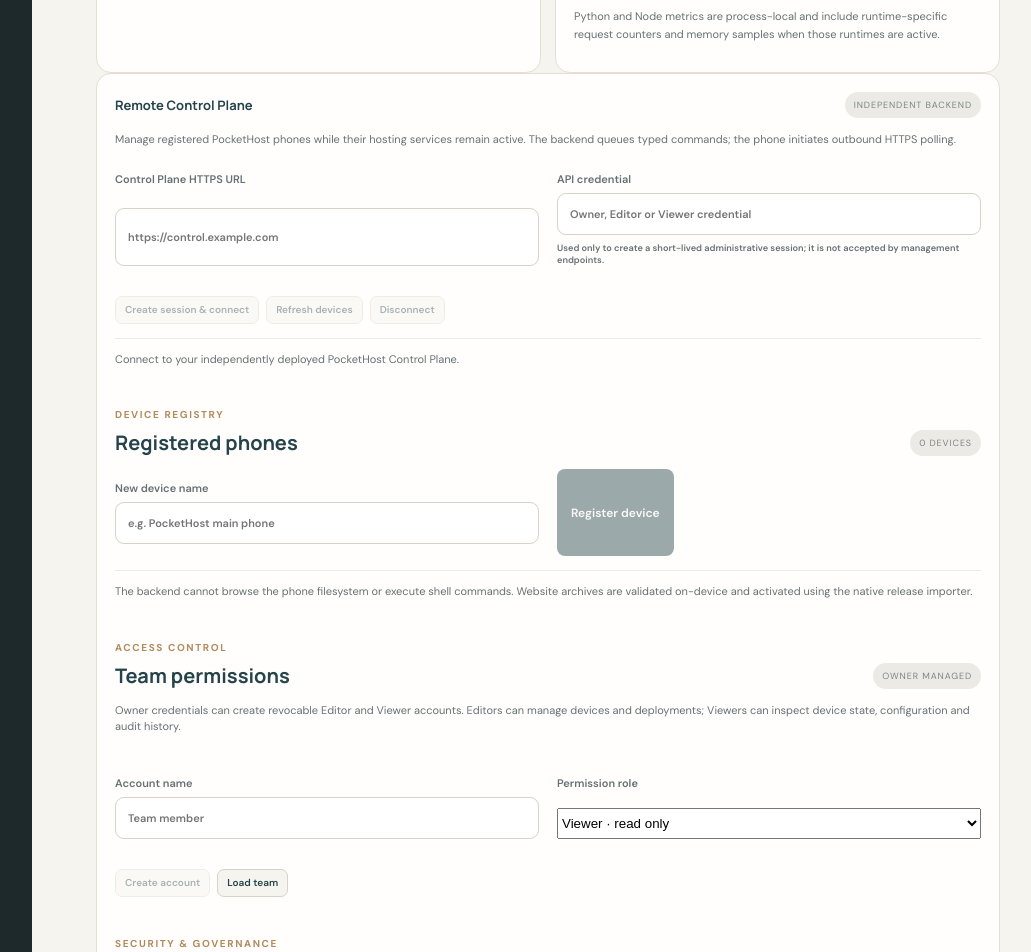
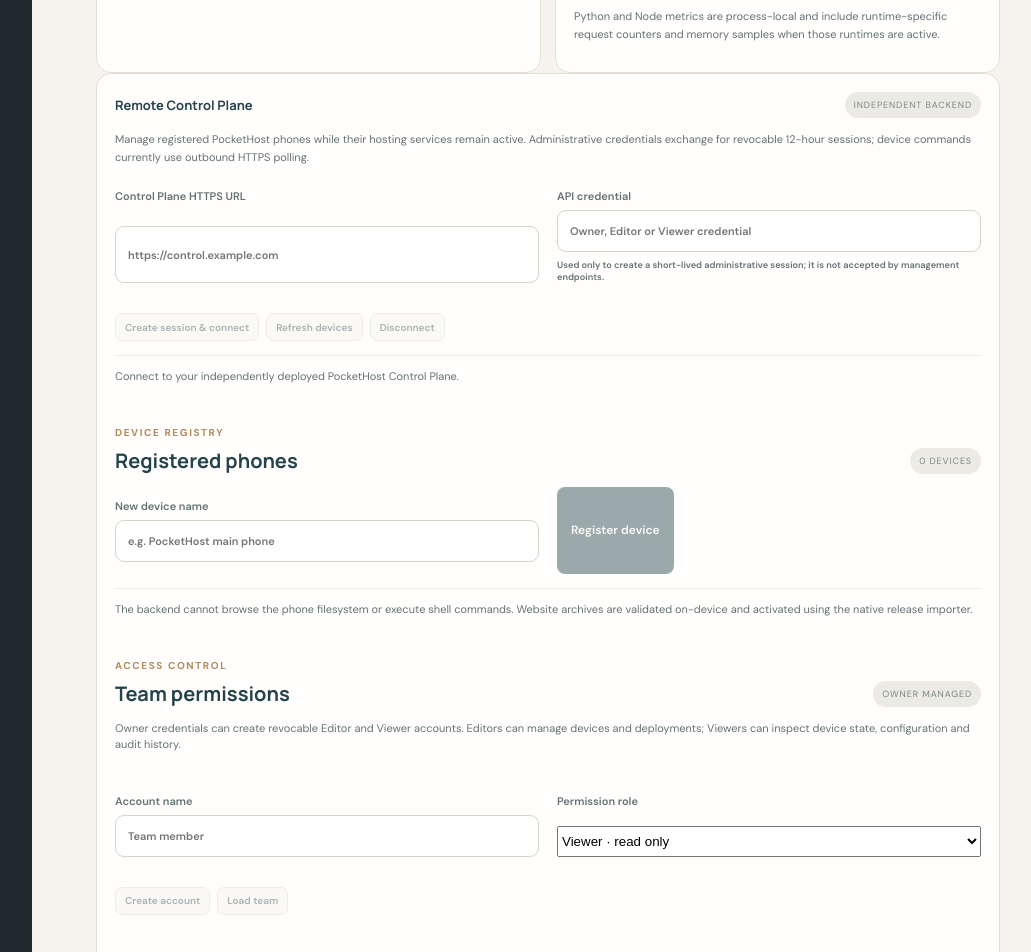
Before and after one commit to AssayFlux/PocketHost, a React (Vite) app in the folder web-console/: page / in a window 1280 px wide. Shown: the part 2460-3412 px from the top of the page, without its empty margins (216-1247 px from the left). Built offline with nearby package versions, Linux system fonts and the light colour scheme.

Commit message:
Require active admin session for console actions

```diff
--- a/web-console/src/ui/RemoteControlPlane.tsx
+++ b/web-console/src/ui/RemoteControlPlane.tsx
@@ -225,7 +225,7 @@ export function RemoteControlPlane() {
 
   return <section className="panel" id="remote-control">
     <div className="panel-heading"><h3>Remote Control Plane</h3><span className="muted-tag">INDEPENDENT BACKEND</span></div>
-    <p>Manage registered PocketHost phones while their hosting services remain active. The backend queues typed commands; the phone initiates outbound HTTPS polling.</p>
+    <p>Manage registered PocketHost phones while their hosting services remain active. Administrative credentials exchange for revocable 12-hour sessions; device commands currently use outbound HTTPS polling.</p>
     <div className="resource-panel">
       <label>Control Plane HTTPS URL<input value={endpoint} onChange={event => { setEndpoint(event.target.value); setSessionToken(""); }} placeholder="https://control.example.com" /></label>
       <label>API credential<input type="password" value={adminToken} onChange={event => { setAdminToken(event.target.value); setSessionToken(""); }} placeholder="Owner, Editor or Viewer credential" /><small>Used only to create a short-lived administrative session; it is not accepted by management endpoints.</small></label>
@@ -244,20 +244,20 @@ export function RemoteControlPlane() {
     </div>
     {devices.map(device => <div className="status-line" key={device.id}>
       <span><strong>{device.name}</strong><small>{device.id} · Last seen: {device.last_seen ? new Date(device.last_seen).toLocaleString() : "Never"}</small></span>
-      <span className="site-actions"><strong>{device.last_seen && Date.now() - Date.parse(device.last_seen) < 90_000 ? "Online" : "Offline"}</strong><button disabled={busy} onClick={() => void loadConfig(device.id)}>Manage</button><button className="danger-button" disabled={busy} onClick={() => void revokeDevice(device)}>Revoke</button></span>
+      <span className="site-actions"><strong>{device.last_seen && Date.now() - Date.parse(device.last_seen) < 90_000 ? "Online" : "Offline"}</strong><button disabled={busy || !sessionToken} onClick={() => void loadConfig(device.id)}>Manage</button><button className="danger-button" disabled={busy || !sessionToken} onClick={() => void revokeDevice(device)}>Revoke</button></span>
     </div>)}
     {selected && <div className="lower-grid">
       <article className="panel">
         <div className="panel-heading"><h3>Desired device configuration</h3><span className="muted-tag">VERSION {configVersion ?? "—"}</span></div>
         <p>Supported keys currently include pythonMaxWorkers, nodeHeapMb and tunnelEnabled. The phone validates settings before applying them.</p>
         <textarea rows={9} value={configText} onChange={event => setConfigText(event.target.value)} spellCheck={false}/>
-        <button disabled={busy || configVersion === null} onClick={saveConfig}>Save and queue configuration</button>
+        <button disabled={busy || !sessionToken || configVersion === null} onClick={saveConfig}>Save and queue configuration</button>
       </article>
       <article className="panel">
         <div className="panel-heading"><h3>Deploy website archive</h3><span className="muted-tag">ZIP · 50 MiB MAX</span></div>
         <p>Upload a ZIP containing index.html at its root. The phone verifies SHA-256 and atomically activates the release while hosting stays online.</p>
         <label>Website ZIP<input type="file" accept=".zip,application/zip" onChange={event => setArchive(event.target.files?.[0] || null)} /></label>
-        <button disabled={busy || !archive} onClick={deployArchive}>Upload and deploy</button>
+        <button disabled={busy || !sessionToken || !archive} onClick={deployArchive}>Upload and deploy</button>
       </article>
       <article className="panel">
         <div className="panel-heading"><h3>Remote actions</h3><span className="muted-tag">TYPED COMMANDS</span></div>
@@ -267,7 +267,7 @@ export function RemoteControlPlane() {
           <option value="restart_runtime">Restart runtime</option>
         </select></label>
         <label>JSON payload<textarea rows={6} value={payloadText} onChange={event => setPayloadText(event.target.value)} spellCheck={false}/></label>
-        <button disabled={busy} onClick={queueCommand}>Queue command</button>
+        <button disabled={busy || !sessionToken} onClick={queueCommand}>Queue command</button>
       </article>
     </div>}
     <p className="scope-note">The backend cannot browse the phone filesystem or execute shell commands. Website archives are validated on-device and activated using the native release importer.</p>
@@ -276,9 +276,9 @@ export function RemoteControlPlane() {
       <p>Owner credentials can create revocable Editor and Viewer accounts. Editors can manage devices and deployments; Viewers can inspect device state, configuration and audit history.</p>
       <label>Account name<input value={newUserName} onChange={event => setNewUserName(event.target.value)} placeholder="Team member" /></label>
       <label>Permission role<select value={newUserRole} onChange={event => setNewUserRole(event.target.value as "editor" | "viewer")}><option value="viewer">Viewer · read only</option><option value="editor">Editor · manage devices</option></select></label>
-      <div className="site-actions"><button disabled={busy || !newUserName.trim()} onClick={createUser}>Create account</button><button disabled={busy} onClick={loadUsers}>Load team</button></div>
+      <div className="site-actions"><button disabled={busy || !sessionToken || !newUserName.trim()} onClick={createUser}>Create account</button><button disabled={busy || !sessionToken} onClick={loadUsers}>Load team</button></div>
       {newUserToken && <div className="notice"><strong>One-time team token</strong><code>{newUserToken}</code><button onClick={() => void navigator.clipboard.writeText(newUserToken)}>Copy token</button></div>}
-      {users.map(user => <div className="status-line" key={user.id}><span><strong>{user.name}</strong><small>{user.role} · {user.active ? "Active" : "Revoked"}</small></span><span className="site-actions"><button disabled={busy || !user.active} onClick={() => void rotateUserToken(user)}>Rotate token</button><button className="danger-button" disabled={busy || !user.active} onClick={() => void revokeUser(user)}>Revoke</button></span></div>)}
+      {users.map(user => <div className="status-line" key={user.id}><span><strong>{user.name}</strong><small>{user.role} · {user.active ? "Active" : "Revoked"}</small></span><span className="site-actions"><button disabled={busy || !sessionToken || !user.active} onClick={() => void rotateUserToken(user)}>Rotate token</button><button className="danger-button" disabled={busy || !user.active} onClick={() => void revokeUser(user)}>Revoke</button></span></div>)}
     </div>
     <div className="section-heading"><div><span className="eyebrow">SECURITY & GOVERNANCE</span><h2>Audit history</h2></div><span className="muted-tag">LATEST 200 EVENTS</span></div>
     <div className="resource-panel">
```
